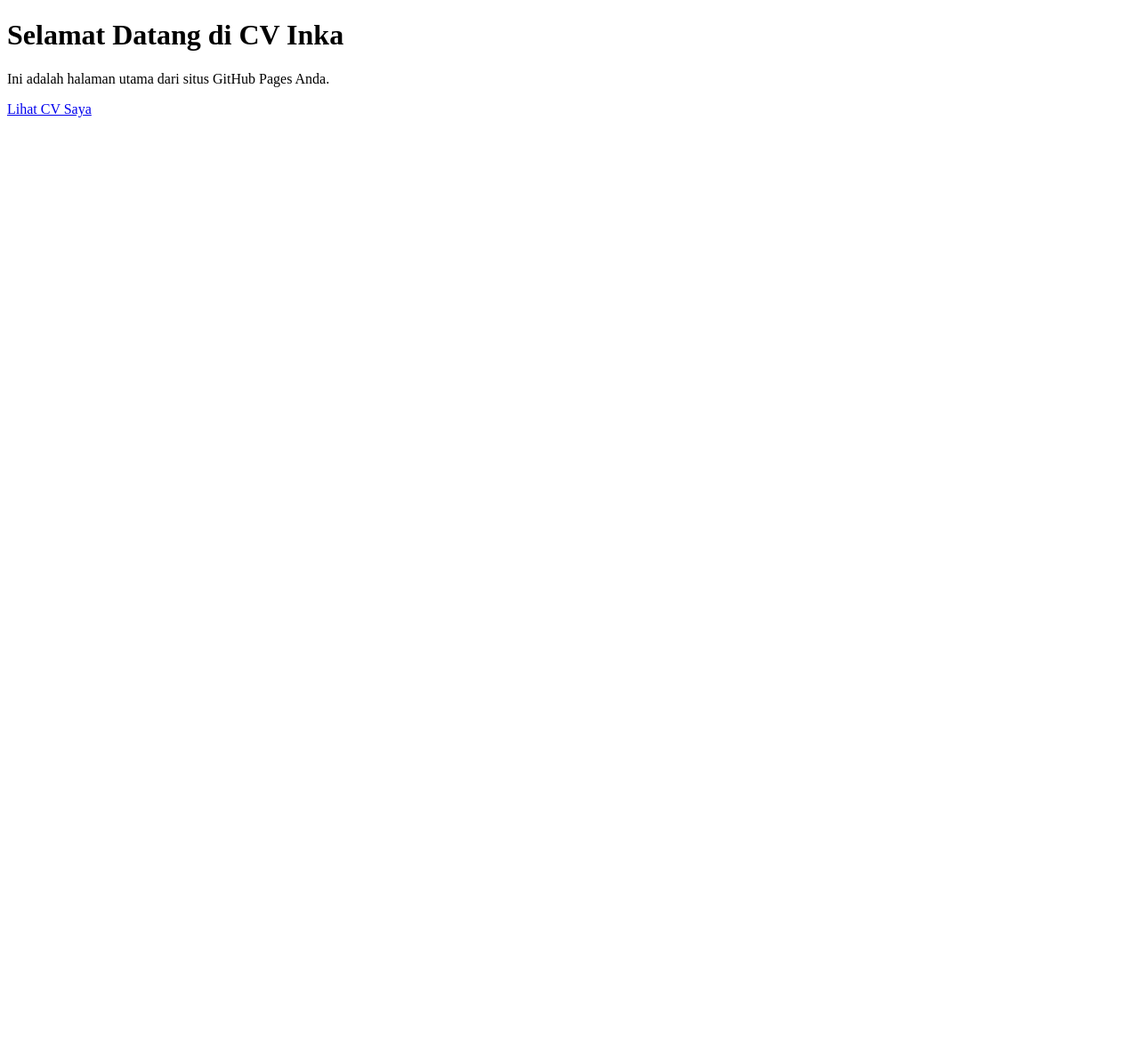
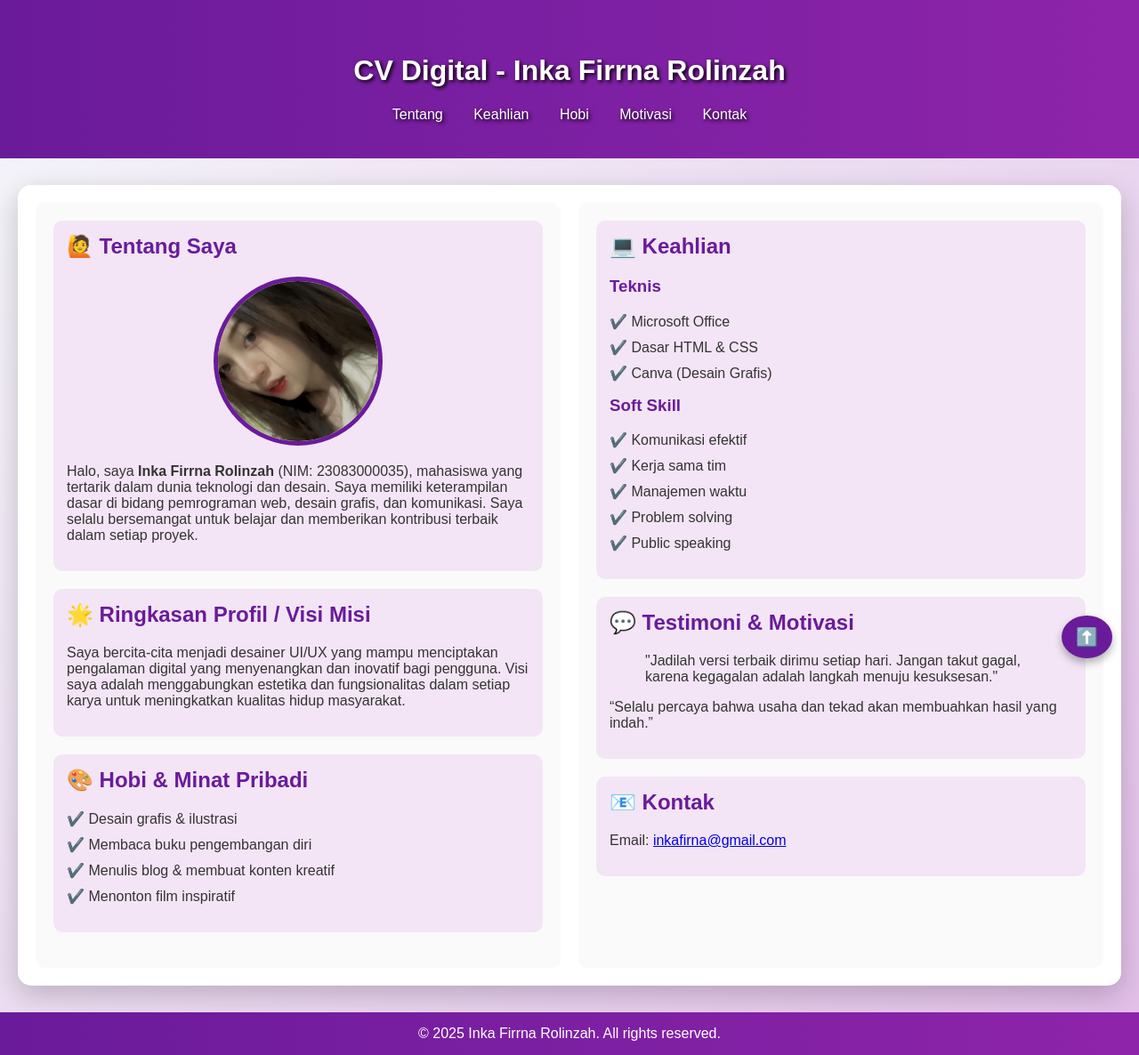
Before and after one commit to Inkafirna/cv-inka, a plain HTML site: page index.html in a window 1280 px wide. Shown: the whole page at 89% size. Before the commit the page ends 800 px from the top, so only its background shows below. Drawn offline with Linux system fonts and the light colour scheme.

Commit message:
Update index.html

```diff
--- a/index.html
+++ b/index.html
@@ -1,13 +1,178 @@
 <!DOCTYPE html>
 <html lang="id">
 <head>
-  <meta charset="UTF-8" />
-  <meta name="viewport" content="width=device-width, initial-scale=1.0" />
-  <title>CV Inka</title>
+  <meta charset="UTF-8">
+  <meta name="viewport" content="width=device-width, initial-scale=1">
+  <title>CV Digital - Inka Firrna Rolinzah</title>
+  <style>
+    body {
+      font-family: 'Poppins', sans-serif;
+      margin: 0;
+      padding: 0;
+      background: linear-gradient(135deg, #f5f7fa, #e1bee7);
+      color: #333;
+    }
+    header {
+      background: linear-gradient(90deg, #6a1b9a, #8e24aa);
+      color: white;
+      text-align: center;
+      padding: 40px 20px;
+      text-shadow: 2px 2px 4px #000;
+    }
+    nav a {
+      color: white;
+      text-decoration: none;
+      margin: 0 15px;
+      font-weight: 500;
+    }
+    nav a:hover {
+      color: #ffeb3b;
+      font-size: 1.1em;
+    }
+    .container {
+      max-width: 1200px;
+      margin: 30px auto;
+      display: grid;
+      grid-template-columns: 1fr 1fr;
+      gap: 20px;
+      padding: 20px;
+      background: white;
+      border-radius: 15px;
+      box-shadow: 0 10px 30px rgba(0,0,0,0.2);
+    }
+    .left, .right {
+      padding: 20px;
+      background-color: #fafafa;
+      border-radius: 10px;
+    }
+    h2, h3 {
+      color: #6a1b9a;
+      margin-top: 0;
+    }
+    .profile-img {
+      width: 180px;
+      height: 180px;
+      object-fit: cover;
+      border-radius: 50%;
+      border: 5px solid #6a1b9a;
+      display: block;
+      margin: 0 auto 20px auto;
+    }
+    ul {
+      list-style: none;
+      padding-left: 0;
+    }
+    ul li {
+      margin-bottom: 10px;
+    }
+    ul li::before {
+      content: "✔️ ";
+      color: #6a1b9a;
+    }
+    section {
+      margin-bottom: 20px;
+      padding: 15px;
+      background-color: #f3e5f5;
+      border-radius: 10px;
+    }
+    section:hover {
+      background-color: #e1bee7;
+    }
+    footer {
+      background: linear-gradient(90deg, #6a1b9a, #8e24aa);
+      color: white;
+      text-align: center;
+      padding: 15px;
+    }
+    #topBtn {
+      position: fixed;
+      bottom: 60px;
+      right: 30px;
+      background-color: #6a1b9a;
+      color: white;
+      border: none;
+      padding: 12px 16px;
+      border-radius: 50%;
+      font-size: 20px;
+      cursor: pointer;
+      box-shadow: 0 5px 10px rgba(0,0,0,0.3);
+    }
+  </style>
 </head>
 <body>
-  <h1>Selamat Datang di CV Inka</h1>
-  <p>Ini adalah halaman utama dari situs GitHub Pages Anda.</p>
-  <p><a href="cv.html">Lihat CV Saya</a></p>
+
+<header>
+  <h1>CV Digital - Inka Firrna Rolinzah</h1>
+  <nav>
+    <a href="#about">Tentang</a>
+    <a href="#skills">Keahlian</a>
+    <a href="#hobbies">Hobi</a>
+    <a href="#motivasi">Motivasi</a>
+    <a href="#contact">Kontak</a>
+  </nav>
+</header>
+
+<div class="container">
+  <div class="left">
+    <section id="about">
+      <h2>🙋 Tentang Saya</h2>
+      <img src="WhatsApp Image 2025-05-24 at 12.39.12.jpeg" alt="Inka Firrna Rolinzah" class="profile-img">
+      <p>Halo, saya <strong>Inka Firrna Rolinzah</strong> (NIM: 23083000035), mahasiswa yang tertarik dalam dunia teknologi dan desain. Saya memiliki keterampilan dasar di bidang pemrograman web, desain grafis, dan komunikasi. Saya selalu bersemangat untuk belajar dan memberikan kontribusi terbaik dalam setiap proyek.</p>
+    </section>
+
+    <section id="visi">
+      <h2>🌟 Ringkasan Profil / Visi Misi</h2>
+      <p>Saya bercita-cita menjadi desainer UI/UX yang mampu menciptakan pengalaman digital yang menyenangkan dan inovatif bagi pengguna. Visi saya adalah menggabungkan estetika dan fungsionalitas dalam setiap karya untuk meningkatkan kualitas hidup masyarakat.</p>
+    </section>
+
+    <section id="hobbies">
+      <h2>🎨 Hobi & Minat Pribadi</h2>
+      <ul>
+        <li>Desain grafis & ilustrasi</li>
+        <li>Membaca buku pengembangan diri</li>
+        <li>Menulis blog & membuat konten kreatif</li>
+        <li>Menonton film inspiratif</li>
+      </ul>
+    </section>
+  </div>
+
+  <div class="right">
+    <section id="skills">
+      <h2>💻 Keahlian</h2>
+      <h3>Teknis</h3>
+      <ul>
+        <li>Microsoft Office</li>
+        <li>Dasar HTML & CSS</li>
+        <li>Canva (Desain Grafis)</li>
+      </ul>
+      <h3>Soft Skill</h3>
+      <ul>
+        <li>Komunikasi efektif</li>
+        <li>Kerja sama tim</li>
+        <li>Manajemen waktu</li>
+        <li>Problem solving</li>
+        <li>Public speaking</li>
+      </ul>
+    </section>
+
+    <section id="motivasi">
+      <h2>💬 Testimoni & Motivasi</h2>
+      <blockquote>"Jadilah versi terbaik dirimu setiap hari. Jangan takut gagal, karena kegagalan adalah langkah menuju kesuksesan."</blockquote>
+      <p>“Selalu percaya bahwa usaha dan tekad akan membuahkan hasil yang indah.”</p>
+    </section>
+
+    <section id="contact">
+      <h2>📧 Kontak</h2>
+      <p>Email: <a href="mailto:inkafirna@gmail.com">inkafirna@gmail.com</a></p>
+    </section>
+  </div>
+</div>
+
+<footer>
+  &copy; 2025 Inka Firrna Rolinzah. All rights reserved.
+</footer>
+
+<button onclick="document.body.scrollTop=0;document.documentElement.scrollTop=0;" id="topBtn">⬆️</button>
+
 </body>
 </html>
```
